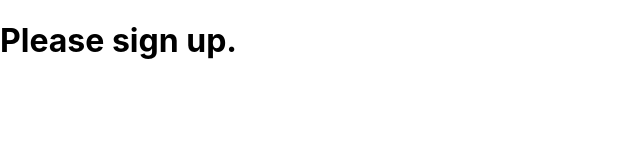
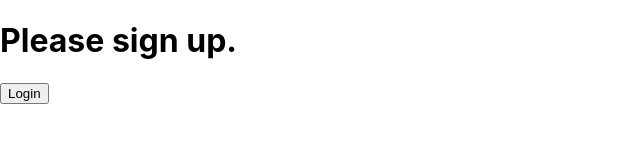
Before and after one commit to hoangchien97/React-Savvy, a React (Create React App) app: page / in a window 1280 px wide. Shown: the top 160 px of the page, without its empty margins (0-640 px from the left). Built offline with nearby package versions, Linux system fonts and the light colour scheme.

Commit message:
check toggle login/logout

```diff
--- /dev/null
+++ b/src/Login.js
@@ -0,0 +1,61 @@
+import React, { Component } from "react";
+
+class Login extends Component {
+  constructor(props) {
+    super();
+    this.state = { isLoggedIn: false };
+    this.handleLogin = this.handleLogin.bind(this);
+    this.handleLogout = this.handleLogout.bind(this);
+  }
+
+  handleLogin() {
+    this.setState({ isLoggedIn: true });
+  }
+
+  handleLogout() {
+    this.setState({ isLoggedIn: false });
+  }
+
+  render() {
+    const isLoggedIn = this.state.isLoggedIn;
+    let button;
+
+    if (isLoggedIn) {
+      button = <LogoutButton onClick={this.handleLogout} />;
+    } else {
+      button = <LoginButton onClick={this.handleLogin} />;
+    }
+    return (
+      <div>
+        <Greeting isLoggedIn={isLoggedIn} />
+        {button}
+      </div>
+    );
+  }
+}
+
+function UserGreeting(props) {
+  return <h1>Welcome back!</h1>;
+}
+
+function GuestGreeting(props) {
+  return <h1>Please sign up.</h1>;
+}
+
+function Greeting(props) {
+  const isLoggedIn = props.isLoggedIn;
+  if (isLoggedIn) {
+    return <UserGreeting />;
+  }
+  return <GuestGreeting />;
+}
+
+function LoginButton(props) {
+  return <button onClick={props.onClick}>Login</button>;
+}
+
+function LogoutButton(props) {
+  return <button onClick={props.onClick}>Logout</button>;
+}
+
+export default Login;
--- a/src/index.js
+++ b/src/index.js
@@ -2,26 +2,8 @@ import React from "react";
 import ReactDOM from "react-dom";
 import "./index.css";
 import * as serviceWorker from "./serviceWorker";
+import Login from "./Login";
 
-function UserGreeting(props) {
-  return <h1>Welcome back!</h1>;
-}
-
-function GuestGreeting(props) {
-  return <h1>Please sign up.</h1>;
-}
-
-function Greeting(props) {
-  const isLoggedIn = props.isLoggedIn;
-  if (isLoggedIn) {
-    return <UserGreeting />;
-  }
-  return <GuestGreeting />;
-}
-
-ReactDOM.render(
-  <Greeting isLoggedIn={false} />,
-  document.getElementById("root")
-);
+ReactDOM.render(<Login />, document.getElementById("root"));
 
 serviceWorker.unregister();
```
